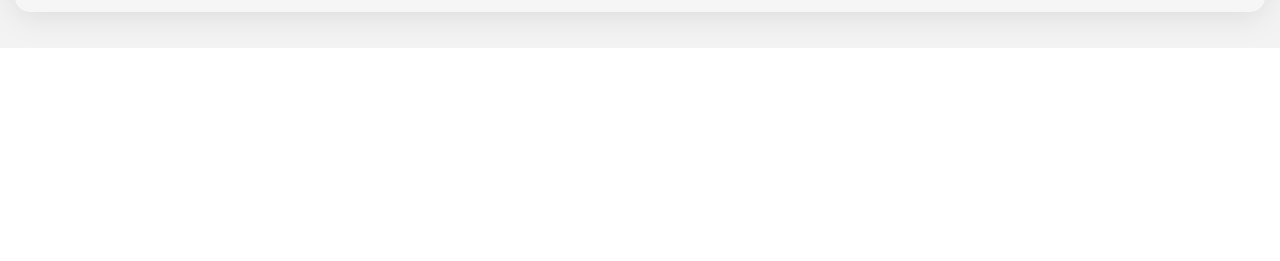
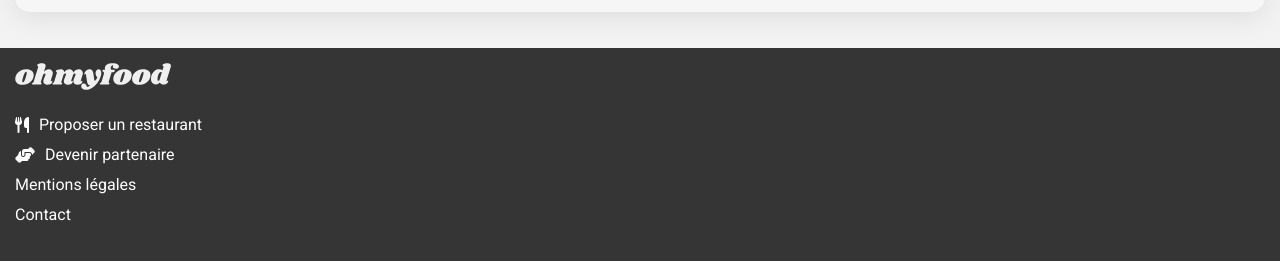
Before and after one commit to SamuelTussing/ohmyfood, a website: page index.html in a window 1280 px wide. Shown: the part 2610-2871 px from the top of the page. Before the commit the page ends 2658 px from the top, so only its background shows below. Drawn offline with Linux system fonts and the light colour scheme; a web font is replaced by a local one.

Commit message:
mise en place du footer html+css

```diff
--- a/index.html
+++ b/index.html
@@ -111,6 +111,14 @@
             </article>
         </div>
     </section>
-
+    <footer>
+        <img src="images/logo/ohmyfood@2x.svg" alt="logo Ohmyfood" class="footer--img">
+        <ul>
+            <li><i class="fa-solid fa-utensils"></i><a href="#">Proposer un restaurant</a></li>
+            <li><i class="fa-solid fa-handshake-angle"></i><a href="#">Devenir partenaire</a></li>
+            <li><a href="#">Mentions légales</a></li>
+            <li><a href="#">Contact</a></li>
+        </ul>
+    </footer>
 </body>
 </html>
--- a/scss/main.scss
+++ b/scss/main.scss
@@ -184,4 +184,30 @@
             }
     }
 }
+
+footer{
+    background-color: $dark-background;
+    color: white;
+    padding : 15px;
+        & ul{
+            list-style-type: none;
+            padding-inline-start: 0;
+        }
+        & li{
+            display: flex;
+            flex-direction: row;
+            align-items: center;
+            gap: 10px;
+            line-height: 30px;
+        }
+        & a{
+            text-decoration: none;
+            color: white;
+        }
+        & img{
+            filter: invert(100%);
+            height: 27px;
+        }
 }
+
+}
```
Also changed, not shown: scss/main.css, 1 other file.
